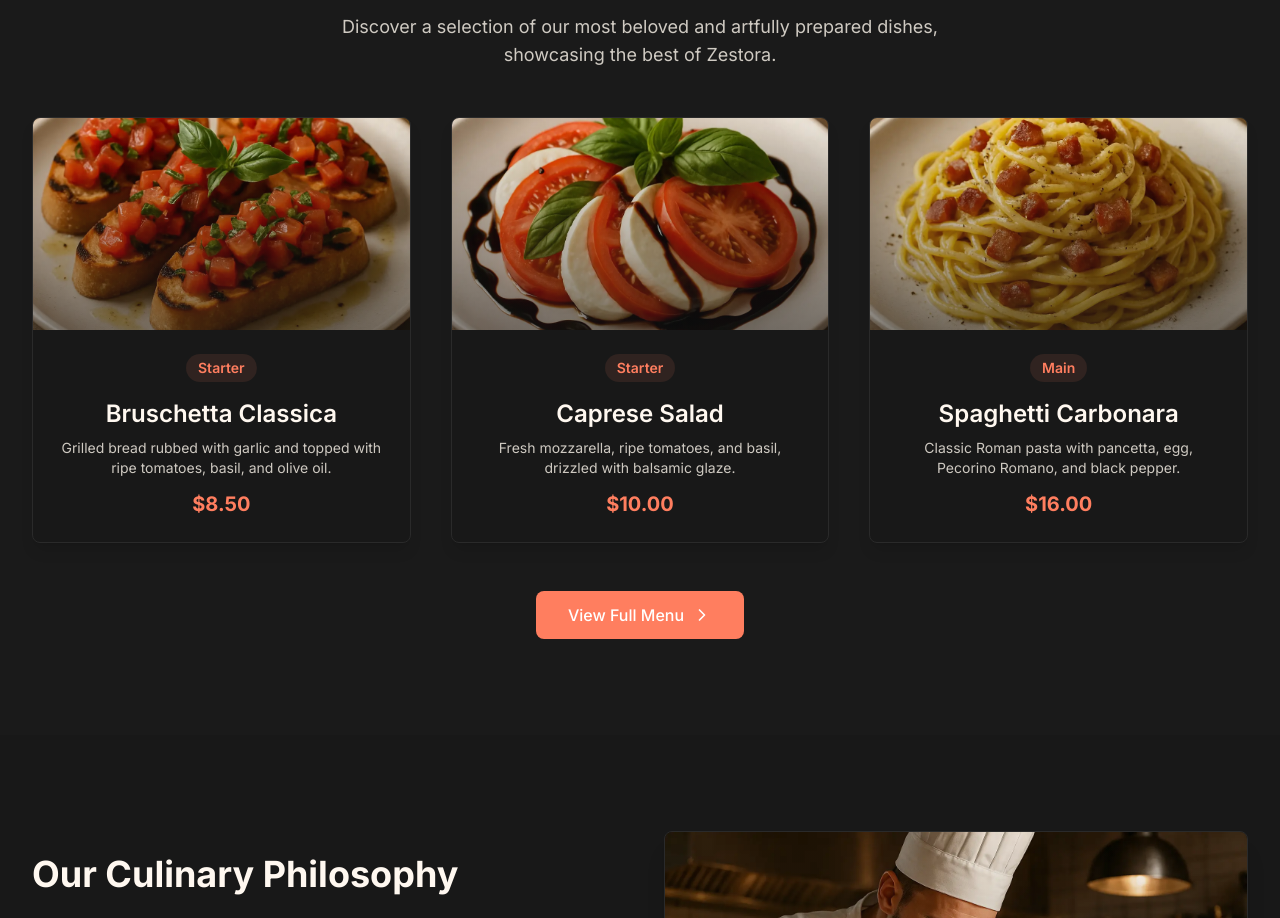
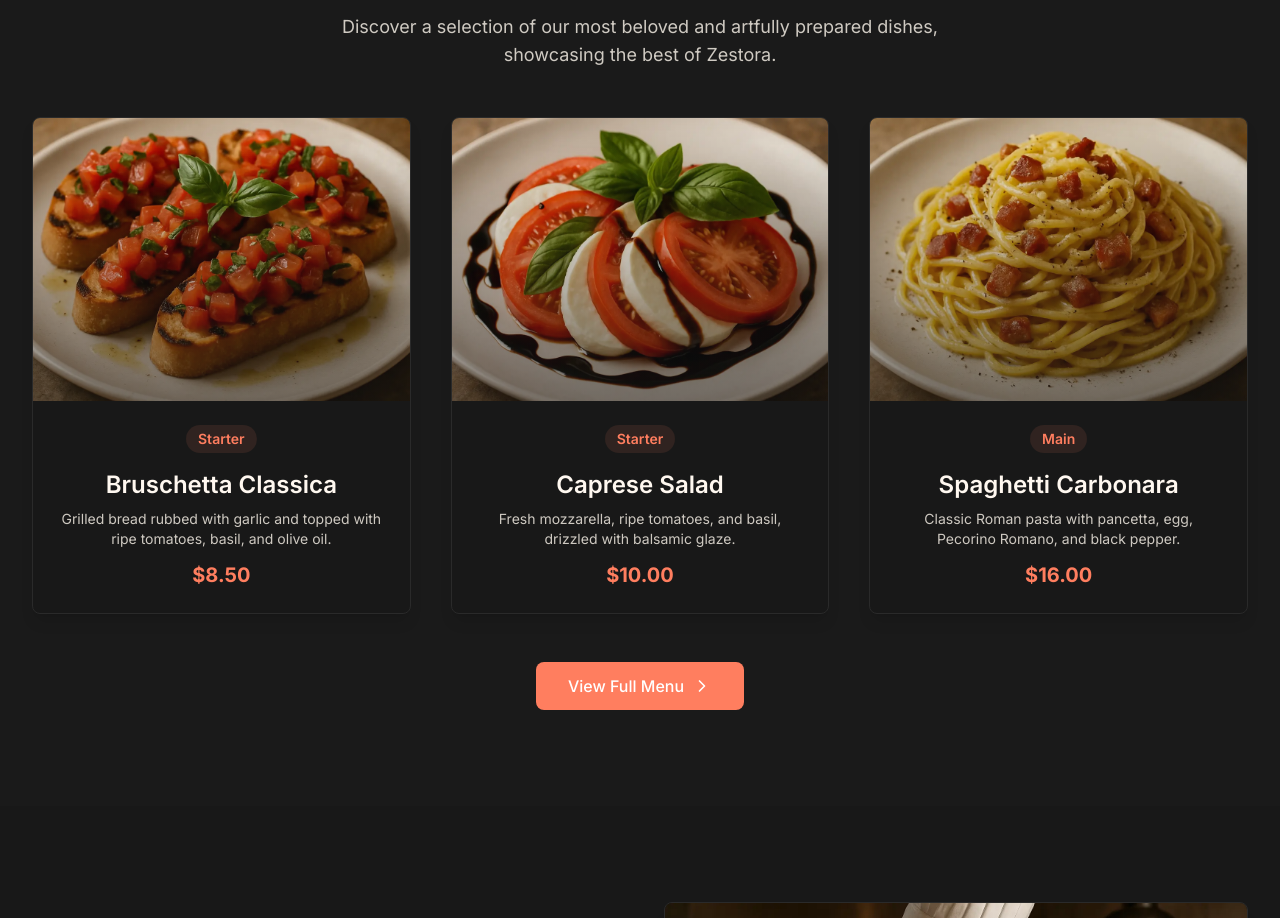
Before and after one commit to SOULTWARE/zestora, a Next.js app: page / in a window 1280 px wide. Shown: the part 971-1889 px from the top of the page. Built offline with nearby package versions, Linux system fonts and the light colour scheme.

Commit message:
adjust aspect ratio

```diff
--- a/components/DishCard.tsx
+++ b/components/DishCard.tsx
@@ -8,7 +8,7 @@ interface DishCardProps {
 const DishCard: React.FC<DishCardProps> = ({ dish }) => {
 	return (
 		<div className="group overflow-hidden rounded-lg bg-[#181818] border border-[#2a2a2a] shadow-lg transition-all duration-300 hover:shadow-xl hover:shadow-orange-500/10 hover:border-[#FF7E5F]/20">
-			<div className="relative w-full aspect-[16/9] overflow-hidden">
+			<div className="relative w-full aspect-[1.33] overflow-hidden">
 				<Image
 					src={dish.image}
 					alt={dish.name}
```
